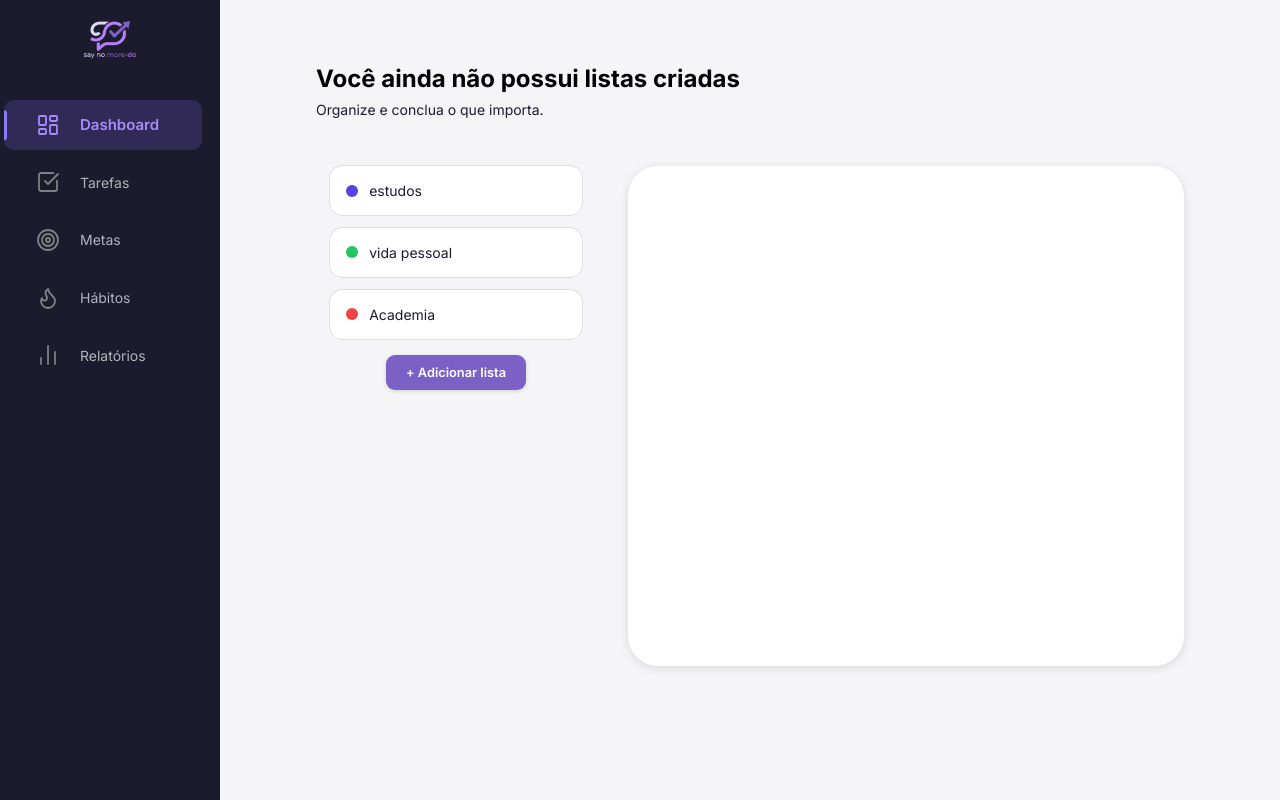
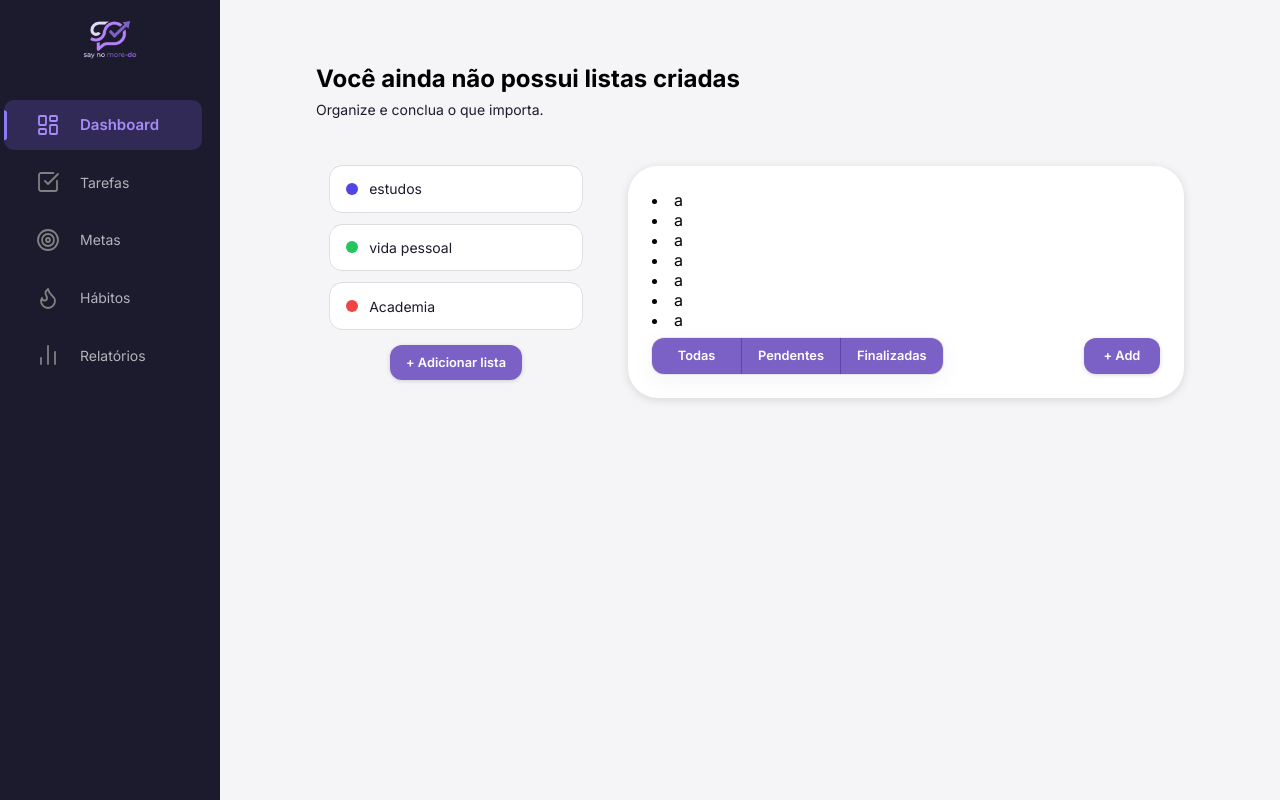
Before and after one commit to bryancaua/Say-no-More-Do, a React (Vite) app: page /tarefas in a window 1280 px wide. Built offline with nearby package versions, Linux system fonts and the light colour scheme.

Commit message:
Fix: Aprimoramento no código e nos components reutilizáveis, inclusive no Form, que não era pois ficava como um simples booleano. Agora aprimorado abre de acordo com o name passado Form, ajustes em css

```diff
--- a/src/components/Button/button.module.css
+++ b/src/components/Button/button.module.css
@@ -2,14 +2,14 @@
   padding: 8px 16px;
   background-color: var(--color-primary);
   border: none;
-  border-radius: 9px;
+  border-radius: 12px;
   font-weight: 600;
   color: var(--color-card-bg);
   font-size: 0.8rem;
   line-height: 19.5px;
   box-shadow: rgba(0, 0, 0, 0.16) 0px 1px 4px;
-  min-width: 50%;
-  max-width: 80%;
+  min-width: 15%;
+  max-width: 150px;
   transition: all 0.5s;
   position: relative;
 }
--- a/src/components/Card/card.module.css
+++ b/src/components/Card/card.module.css
@@ -1,8 +1,11 @@
 .div {
   display: flex;
+  flex-direction: column;
+  gap: 0.5rem;
   width: 100%;
-  min-height: 500px;
+  min-height: 200px;
   background-color: #fff;
   border-radius: 30px;
   box-shadow: rgba(99, 99, 99, 0.2) 0px 2px 8px 0px;
+  padding: 1.5rem;
 }
--- a/src/components/Card/index.jsx
+++ b/src/components/Card/index.jsx
@@ -2,8 +2,8 @@ import styles from "./card.module.css"
 
 export function Card ({children}) {
     return (
-        <ul className={styles.div}>
+        <div className={styles.div}>
             {children}
-        </ul>
+        </div>
     )
 }
--- a/src/components/Form/index.jsx
+++ b/src/components/Form/index.jsx
@@ -2,10 +2,10 @@ import styles from "./form.module.css";
 import { use } from "react";
 import ToDoContext from "../ToDoProvider/ToDoContext";
 
-export function Form({ children, ...rest }) {
-  const { addList, isOpen } = use(ToDoContext);
+export function Form({ children, name, ...rest }) {
+  const { addList, activeForm } = use(ToDoContext);
 
-  if(!isOpen) return null;
+  if(activeForm !== name) return null;
 
   return (
     <div className={styles.overlay}>
--- /dev/null
+++ b/src/components/FormHeader/form_header.module.css
@@ -0,0 +1,21 @@
+.div {
+  display: flex;
+  justify-content: space-between;
+  align-items: center;
+  width: 100%;
+}
+
+.div h2 {
+  font-size: 1.4rem;
+  font-weight: 700;
+  color: #1c1b2e;
+}
+
+.div svg {
+  cursor: pointer;
+  transition: opacity 0.2s ease;
+}
+
+.div svg:hover {
+  opacity: 0.7;
+}
--- /dev/null
+++ b/src/components/FormHeader/index.jsx
@@ -0,0 +1,19 @@
+import { use } from "react";
+import styles from "./form_header.module.css";
+import ToDoContext from "../ToDoProvider/ToDoContext";
+import { X } from "lucide-react";
+
+export function FormHeader({children}) {
+  const { closeForm } = use(ToDoContext);
+
+  return (
+    <div className={styles.div}>
+      <h2>{children}</h2>
+      <X
+        style={{ cursor: "pointer", color: "var(--color-primary)" }}
+        size={20}
+        onClick={() => closeForm()}
+      />
+    </div>
+  );
+}
--- a/src/components/Tasks/index.jsx
+++ b/src/components/Tasks/index.jsx
@@ -5,20 +5,20 @@ import { Button } from "../Button";
 import ToDoContext from "../ToDoProvider/ToDoContext";
 import { Form } from "../Form";
 import { Input } from "../Input";
-import {X} from "lucide-react";
+import { FormHeader } from "../FormHeader";
 
 export function Tasks() {
-  const { alterarCor, openForm, lists, closeForm, selectedList, setSelectedList } = use(ToDoContext);
-
+  const { alterarCor, openForm, lists, selectedList, setSelectedList } =
+    use(ToDoContext);
 
   function hexParaRgba(hex, opacidade) {
-  const r = parseInt(hex.slice(1, 3), 16);
-  const g = parseInt(hex.slice(3, 5), 16);
-  const b = parseInt(hex.slice(5, 7), 16);
-  return `rgba(${r}, ${g}, ${b}, ${opacidade})`;
-}
+    const r = parseInt(hex.slice(1, 3), 16);
+    const g = parseInt(hex.slice(3, 5), 16);
+    const b = parseInt(hex.slice(5, 7), 16);
+    return `rgba(${r}, ${g}, ${b}, ${opacidade})`;
+  }
 
-  console.log(selectedList)
+  console.log(selectedList);
 
   return (
     <>
@@ -33,38 +33,62 @@ export function Tasks() {
             <ul className={styles.ul}>
               {lists.map(({ nome, id, cor }) => {
                 return (
-                  <li className={styles.li} key={id} onClick={() => setSelectedList(id)} >
+                  <li
+                    className={styles.li}
+                    key={id}
+                    onClick={() => setSelectedList(id)}
+                  >
                     <input
                       type="color"
                       value={cor}
                       onChange={(e) => alterarCor(id, e.target.value)}
                       className={styles.inputColorEscondido}
                     />
-                    <button className={styles.button}
-                      style={{boxShadow: selectedList === id ? `0px 0px 0px 0.2px ${cor}` : `rgba(0, 0, 0, 0.2) 0px 0px 0px 0.4px`, backgroundColor: selectedList === id ? hexParaRgba(cor, 0.08) : "#ffff",}}
+                    <button
+                      className={styles.button}
+                      style={{
+                        boxShadow:
+                          selectedList === id
+                            ? `0px 0px 0px 0.2px ${cor}`
+                            : `rgba(0, 0, 0, 0.2) 0px 0px 0px 0.4px`,
+                        backgroundColor:
+                          selectedList === id
+                            ? hexParaRgba(cor, 0.08)
+                            : "#ffff",
+                      }}
                     >
                       <span
                         className={styles.bolinha}
                         style={{ backgroundColor: cor }}
                         role="button"
                       />
-                      <p style={{fontWeight: selectedList === id ? "600" : "400"}} className={styles.p}>{nome}</p>
+                      <p
+                        style={{
+                          fontWeight: selectedList === id ? "600" : "400",
+                        }}
+                        className={styles.p}
+                      >
+                        {nome}
+                      </p>
                     </button>
                   </li>
                 );
               })}
             </ul>
-            <Button onClick={() => openForm()}>+ Adicionar lista</Button>
+            <Button onClick={() => openForm("list")}>+ Adicionar lista</Button>
           </div>
 
-          <Form>
-            <div className={styles.div}>
-              <h2>Criar lista</h2>
-              <X style={{ cursor: "pointer", color: "var(--color-primary)" }} size={20} onClick={() => closeForm()} />
-            </div>
-            <Input name="nome" placeholder="Digite o nome da sua lista..." required/>
+          <Form name="list">
+            <FormHeader>Criar lista</FormHeader>
+            <Input
+              name="nome"
+              placeholder="Digite o nome da sua lista..."
+              required
+            />
             <div className={styles.colorSection}>
-              <span className={styles.colorLabel}>Selecione a cor da sua lista</span>
+              <span className={styles.colorLabel}>
+                Selecione a cor da sua lista
+              </span>
               <div className={styles.colorPickerWrapper}>
                 <Input name="cor" type="color" defaultValue="#000000" />
               </div>
@@ -74,7 +98,51 @@ export function Tasks() {
           </Form>
 
           <div className={styles.cardWrapper}>
-            <Card />
+            <Card>
+              <div>
+                <li>a</li>
+                <li>a</li>
+                <li>a</li>
+                <li>a</li>
+                <li>a</li>
+                <li>a</li>
+                <li>a</li>
+              </div>
+
+              <div className={styles.div}>
+                <div className={styles.divFilters}>
+                  <Button>
+                    <p>Todas</p>
+                  </Button>
+                  <Button>
+                    <p>Pendentes</p>
+                  </Button>
+                  <Button>
+                    <p>Finalizadas</p>
+                  </Button>
+                </div>
+                <Button
+                  style={{ width: "15%" }}
+                  onClick={() => openForm("todo")}
+                >
+                  + Add
+                </Button>
+              </div>
+
+              <Form name="todo">
+                <FormHeader>Criar To-Do</FormHeader>
+                <Input
+                  name="nome"
+                  placeholder="Digite o nome do seu to-do..."
+                  required
+                />
+              <select name="prioridade" id="?">
+                <option value="">baixa</option>
+                <option value="">normal</option>
+                <option value="">alta</option>
+              </select>
+              </Form>
+            </Card>
           </div>
         </div>
       </section>
--- a/src/components/Tasks/tasks.module.css
+++ b/src/components/Tasks/tasks.module.css
@@ -10,7 +10,7 @@
   font-size: 14px;
   font-family: "Inter", sans-serif;
   font-weight: 400;
-  color: #1C1B2E;
+  color: #1c1b2e;
   white-space: nowrap;
 }
 
@@ -19,21 +19,6 @@
   justify-content: space-between;
   align-items: center;
   width: 100%;
-}
-
-.div h2 {
-  font-size: 1.4rem;
-  font-weight: 700;
-  color: #1c1b2e;
-}
-
-.div svg {
-  cursor: pointer;
-  transition: opacity 0.2s ease;
-}
-
-.div svg:hover {
-  opacity: 0.7;
 }
 
 .header {
@@ -60,7 +45,7 @@
   gap: 0.7rem;
   width: 100%;
   height: auto;
-  padding: 1rem;
+  padding: 0.9rem 1rem;
   border: none;
   border-radius: 12px;
   box-shadow: rgba(0, 0, 0, 0.05) 0px 6px 24px 0px,
@@ -147,10 +132,34 @@
   padding: 6px;
   border-radius: 50%;
   background-color: #f5f4f7;
-  box-shadow: rgba(0, 0, 0, 0.05) 0px 6px 24px 0px, rgba(0, 0, 0, 0.08) 0px 0px 0px 1px;
+  box-shadow: rgba(0, 0, 0, 0.05) 0px 6px 24px 0px,
+    rgba(0, 0, 0, 0.08) 0px 0px 0px 1px;
   transition: box-shadow 0.2s ease;
 }
 
 .colorPickerWrapper:hover {
   box-shadow: rgba(108, 79, 191, 0.25) 0px 0px 0px 4px;
 }
+
+.divFilters {
+  display: flex;
+  width: fit-content; /* em vez de max-width: 40% */
+  border-radius: 12px;
+  overflow: hidden;
+  box-shadow: rgba(0, 0, 0, 0.05) 0px 6px 24px 0px,
+    rgba(0, 0, 0, 0.08) 0px 0px 0px 1px;
+  align-items: center;
+}
+
+.divFilters > button {
+  min-width: 90px;
+  width: auto;
+  flex-shrink: 0;
+  border-radius: 0;
+  box-shadow: none;
+  border-right: 1px solid rgba(0, 0, 0, 0.12);
+}
+
+.divFilters > button:last-child {
+  border-right: none;
+}
--- a/src/components/ToDoProvider/index.jsx
+++ b/src/components/ToDoProvider/index.jsx
@@ -9,8 +9,16 @@ const list = [
 
 export function ToDoProvider({ children }) {
   const [lists, setLists] = useState(list);
-  const [isOpen, setIsOpen] = useState(false);
   const [selectedList, setSelectedList]= useState(list);
+  const [activeForm, setActiveForm] = useState(null)
+
+  function openForm(name) {
+    setActiveForm(name);
+  }
+
+  function closeForm() {
+    setActiveForm(null);
+  }
 
   function alterarCor(id, novaCor) {
     setLists((prev) =>
@@ -20,13 +28,6 @@ export function ToDoProvider({ children }) {
     );
   }
 
-  function openForm() {
-    setIsOpen(true);
-  }
-
-  function closeForm() {
-    setIsOpen(false);
-  }
 
   function addList(formData) {
     const nome = formData.get("nome");
@@ -41,12 +42,12 @@ export function ToDoProvider({ children }) {
       value={{
         addList,
         lists,
-        isOpen,
         closeForm,
         alterarCor,
         openForm,
         selectedList,
-        setSelectedList
+        setSelectedList,
+        activeForm,
       }}
     >
       {children}
```
